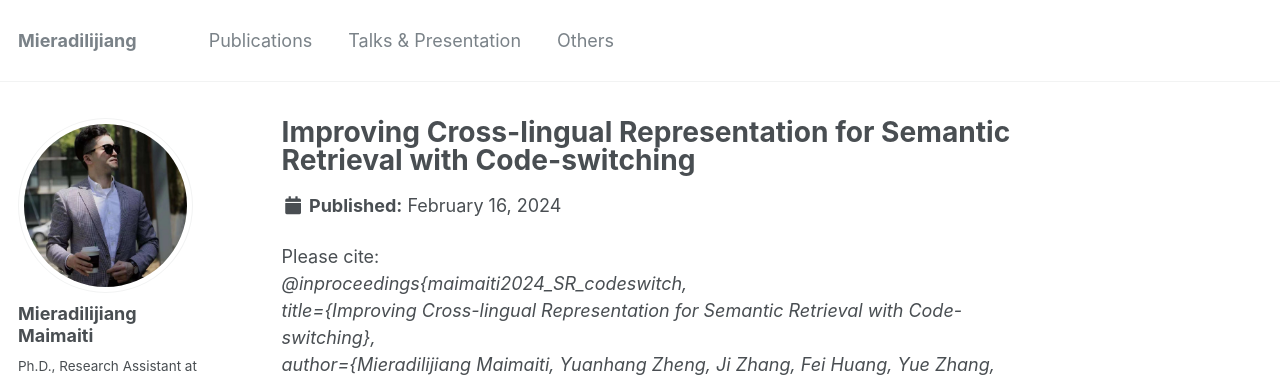
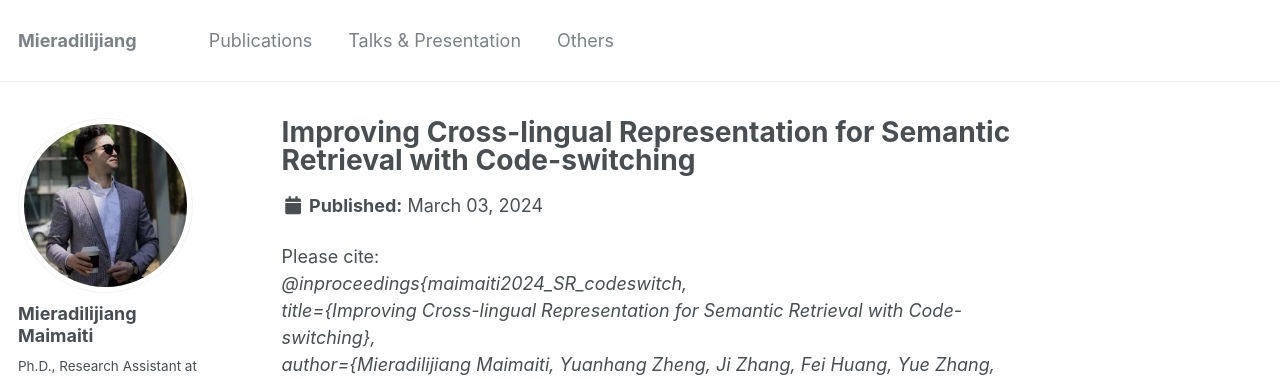
Before and after one commit to miradel51/miradel51.github.io, a Jekyll site: the page built from _publications/2024_arxiv_SR_code-switch.md, in a window 1280 px wide and 900 px high. Shown: the top 379 px of the window. Built offline with Jekyll 4.4.1, drawn with Linux system fonts in a browser that asks for light colours; some web fonts are replaced.

Commit message:
Update 2024_arxiv_SR_code-switch.md
revised the date

```diff
--- a/_publications/2024_arxiv_SR_code-switch.md
+++ b/_publications/2024_arxiv_SR_code-switch.md
@@ -3,7 +3,7 @@ title: "Improving Cross-lingual Representation for Semantic Retrieval with Code-
 collection:
 permalink: /publication/2024_arxiv_SR_code-switch
 excerpt: ''
-date: 2024-02-16
+date: 2024-03-03
 author: <b>Mieradilijiang Maimaiti</b>*, Yuanhang Zheng*, Ji Zhang†, Fei Huang, Yue Zhang, Wenpei Luo, and Kaiyu Huang
 conference: In Arxiv <b>(2024)</b> (*=equal contribution, †=corresponding author)
 venue: ''
```
